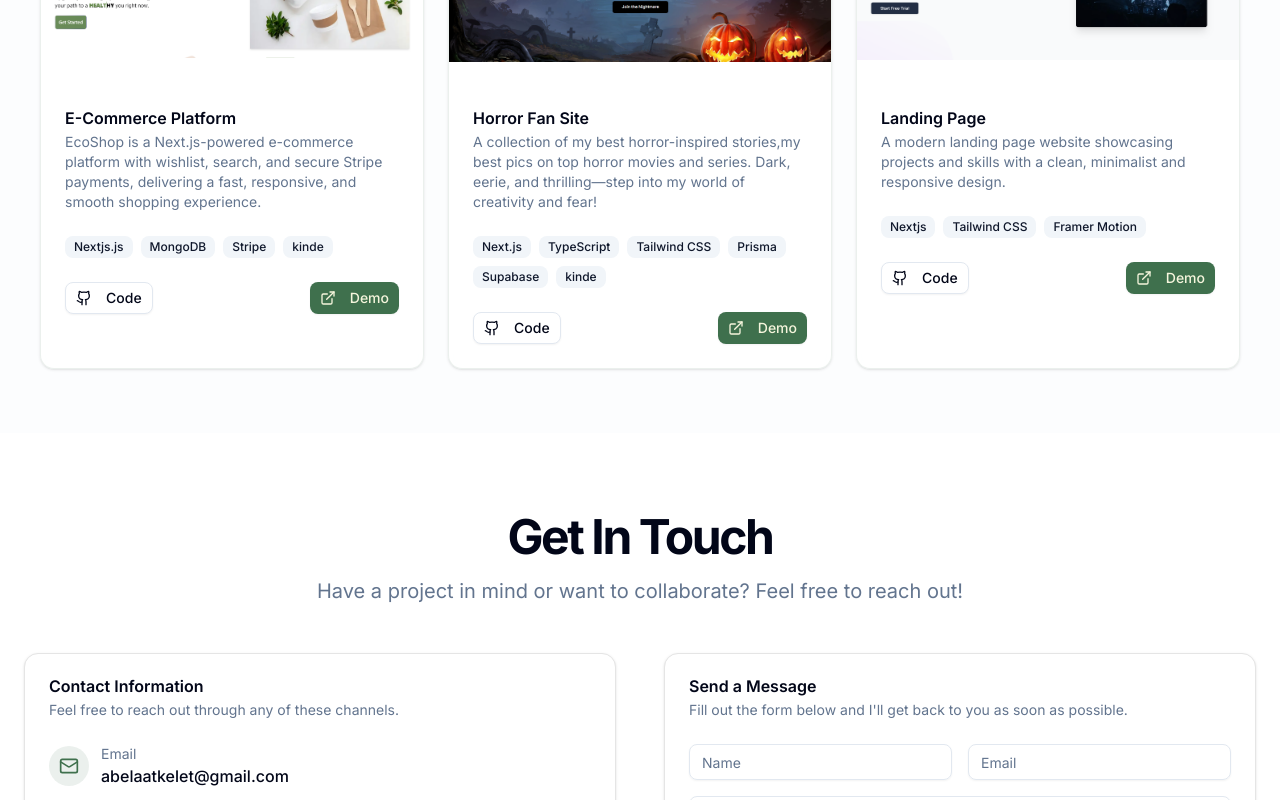
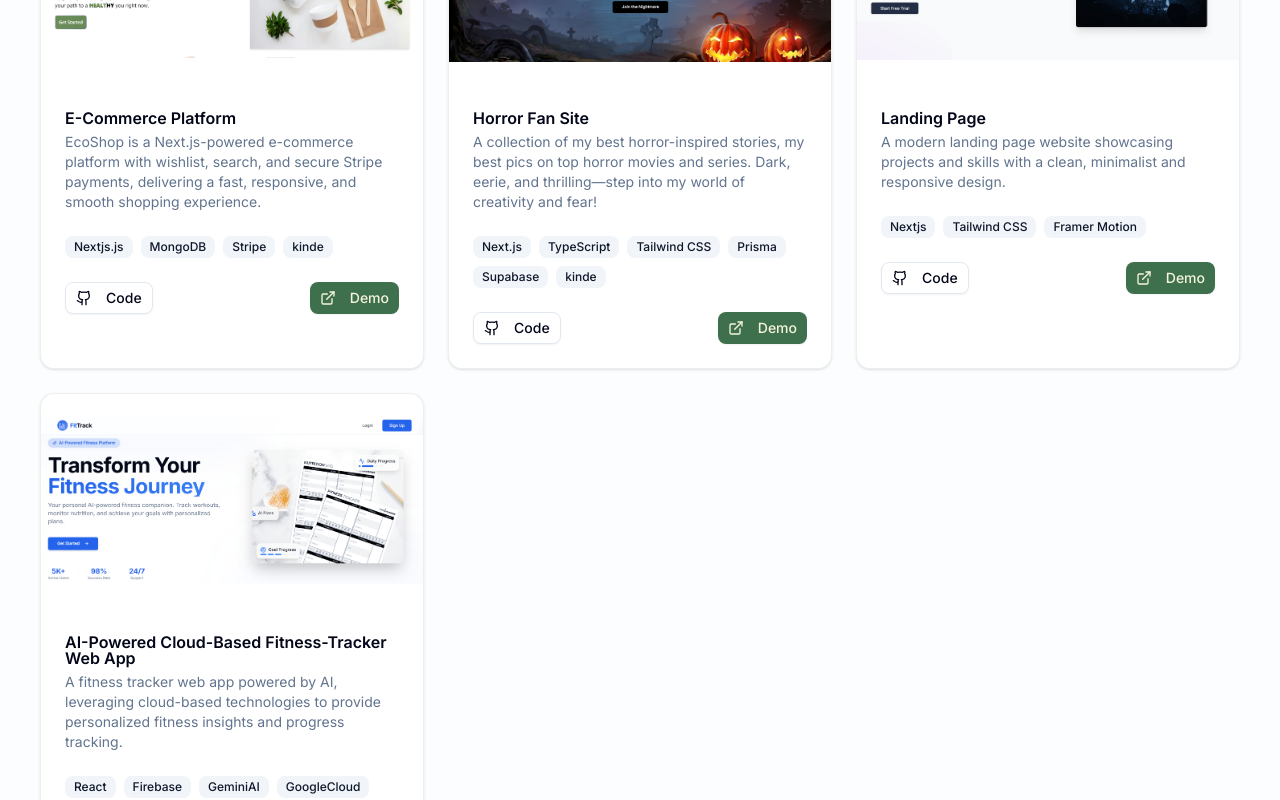
Before and after one commit to abelxo19/porifolio-site, a Next.js app: page / in a window 1280 px wide. Shown: the part 2220-3020 px from the top of the page. Built offline with nearby package versions, Linux system fonts and the light colour scheme; no server answers.

Commit message:
add-project-card

```diff
--- a/components/layout.tsx
+++ b/components/layout.tsx
@@ -141,7 +141,7 @@ interface MobileNavLinkProps {
   children: React.ReactNode
 }
 
-function MobileNavLink({ href, onClick , children }: MobileNavLinkProps) {
+function MobileNavLink({ href, onClick, children }: MobileNavLinkProps) {
   return (
     <Link
       href={href}
--- a/components/project.tsx
+++ b/components/project.tsx
@@ -13,15 +13,16 @@ const projects = [
     description:
       "EcoShop is a Next.js-powered e-commerce platform with wishlist, search, and secure Stripe payments, delivering a fast, responsive, and smooth shopping experience.",
     image: "/eco.png",
-    tags: ["Nextjs.js", "MongoDB", "Stripe",'kinde'],
+    tags: ["Nextjs.js", "MongoDB", "Stripe", "kinde"],
     demoLink: "#",
     githubLink: "https://github.com/abelxo19/my-eco-shop.git",
   },
   {
     title: "Horror Fan Site",
-    description: "A collection of my best horror-inspired stories,my best pics on top horror movies and series. Dark, eerie, and thrilling—step into my world of creativity and fear!",
+    description:
+      "A collection of my best horror-inspired stories, my best pics on top horror movies and series. Dark, eerie, and thrilling—step into my world of creativity and fear!",
     image: "/haunt.png",
-    tags: ["Next.js", "TypeScript","Tailwind CSS", "Prisma","Supabase",'kinde' ],
+    tags: ["Next.js", "TypeScript", "Tailwind CSS", "Prisma", "Supabase", "kinde"],
     demoLink: "https://horror-fan-site.vercel.app/",
     githubLink: "https://github.com/abelxo19/horror-fan-site.git",
   },
@@ -32,6 +33,15 @@ const projects = [
     tags: ["Nextjs", "Tailwind CSS", "Framer Motion"],
     demoLink: "https://modern-landing-page-theta.vercel.app/",
     githubLink: "https://github.com/abelxo19/modern-landing-page.git",
+  },
+  {
+    title: "AI-Powered Cloud-Based Fitness-Tracker Web App",
+    description:
+      "A fitness tracker web app powered by AI, leveraging cloud-based technologies to provide personalized fitness insights and progress tracking.",
+    image: "/fitness.png", // Replace with the actual image path
+    tags: ["React", "Firebase", "GeminiAI", "GoogleCloud"],
+    demoLink: "https://fitness-track--fitness-tracker-458718.us-central1.hosted.app/",
+    githubLink: "https://github.com/abelxo19/fitness-track.git",
   },
 ]
 
```
Also changed, not shown: public/fit.png (added), public/fitness.png (added).
